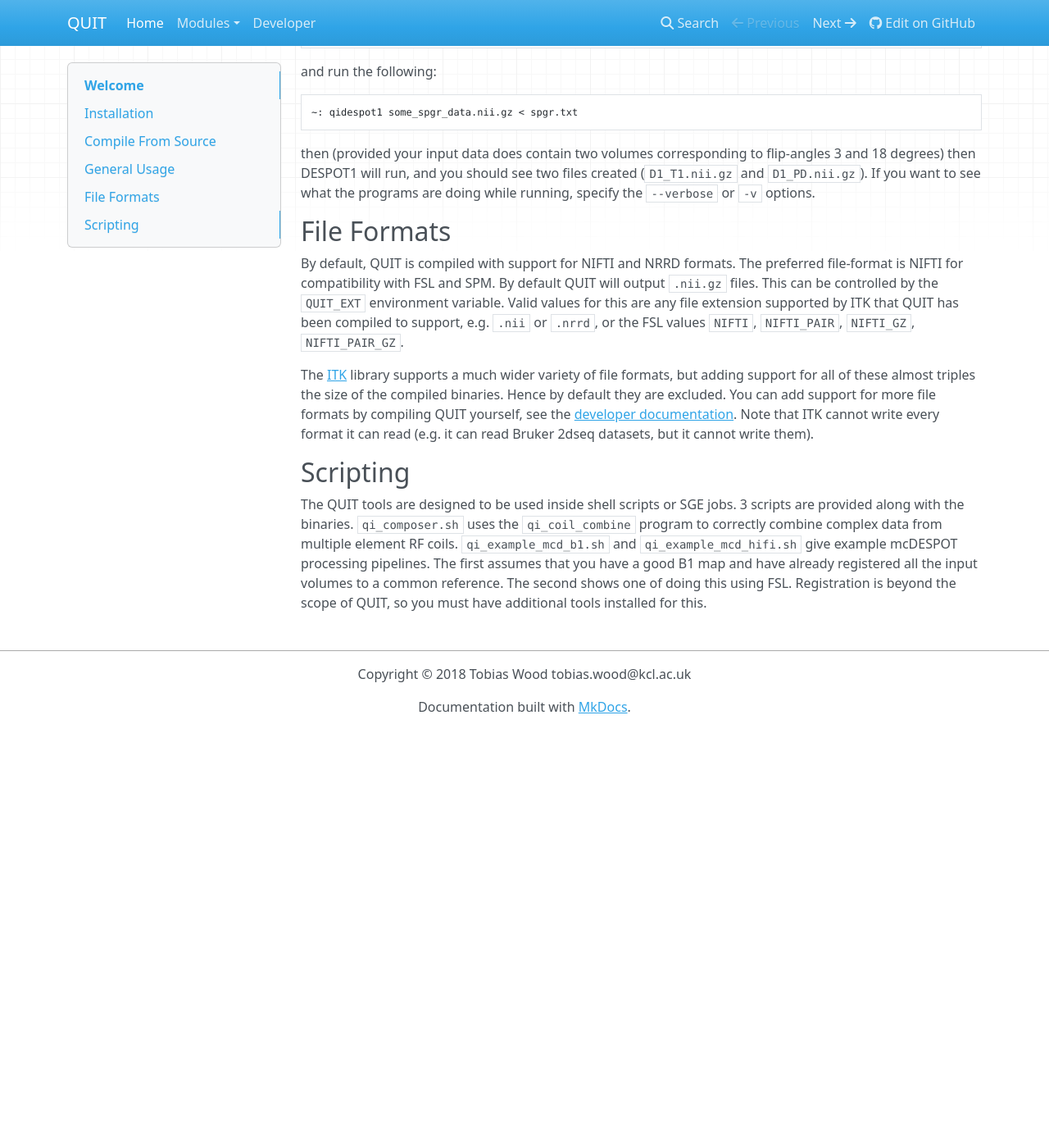
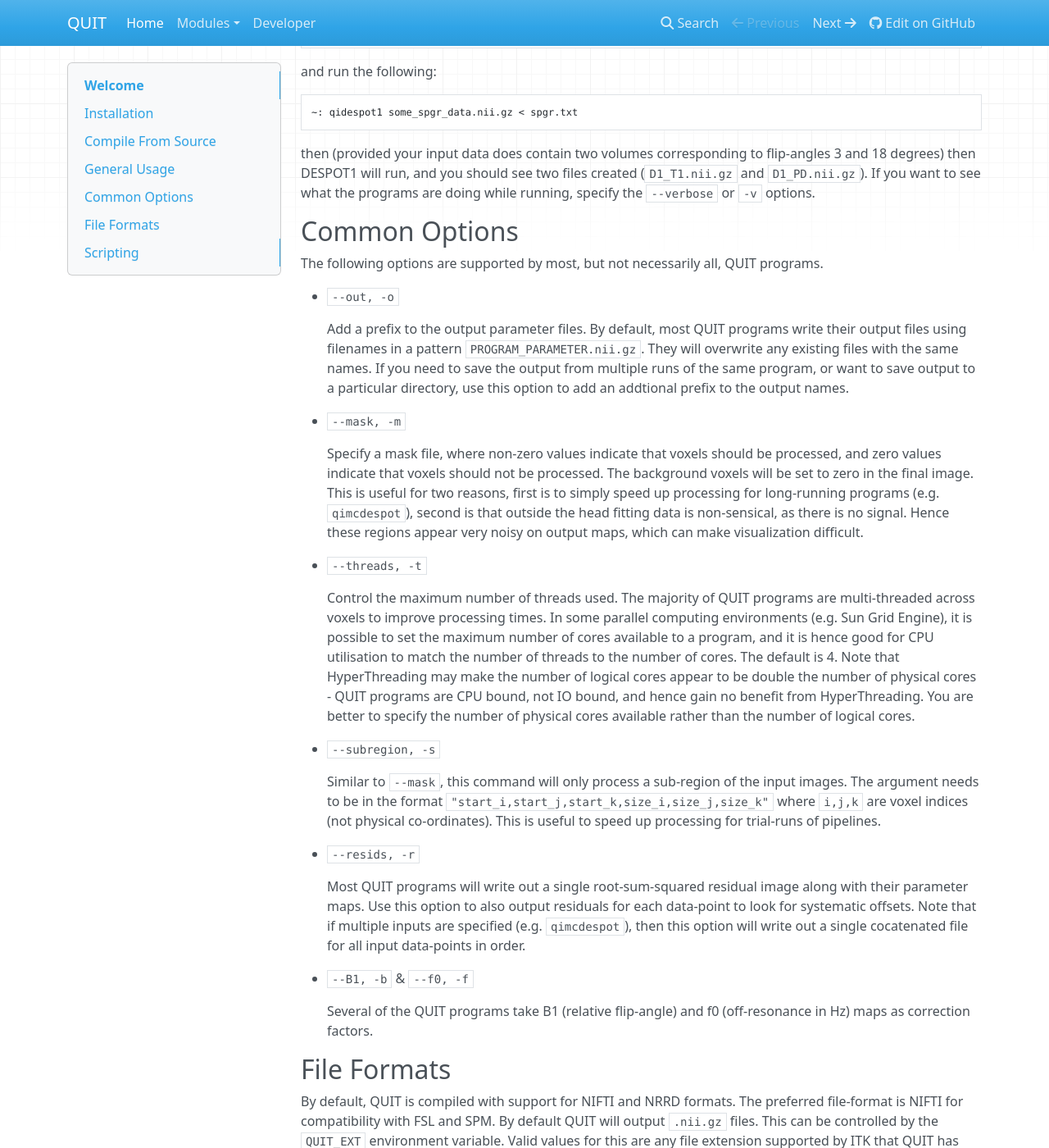
Before and after one commit to spinicist/QUIT, an MkDocs documentation site: the page built from Docs/index.md, in a window 1280 px wide and 1400 px high, scrolled down 2180 px. Shown: the whole window at 82% size. Built offline with MkDocs 1.6.1, drawn with Linux system fonts in a browser that asks for light colours; nearby versions of some CDN libraries; old or Windows-style settings are respelled for this version of MkDocs; before the commit the page ends 3070 px from its top, so only the background shows below that.

Commit message:
DOC: Added common options

```diff
--- a/Docs/index.md
+++ b/Docs/index.md
@@ -94,6 +94,34 @@ and run the following:
 
 then (provided your input data does contain two volumes corresponding to flip-angles 3 and 18 degrees) then DESPOT1 will run, and you should see two files created (`D1_T1.nii.gz` and `D1_PD.nii.gz`). If you want to see what the programs are doing while running, specify the `--verbose` or `-v` options.
 
+## Common Options
+
+The following options are supported by most, but not necessarily all, QUIT programs.
+
+* `--out, -o`
+
+    Add a prefix to the output parameter files. By default, most QUIT programs write their output files using filenames in a pattern `PROGRAM_PARAMETER.nii.gz`. They will overwrite any existing files with the same names. If you need to save the output from multiple runs of the same program, or want to save output to a particular directory, use this option to add an addtional prefix to the output names.
+
+* `--mask, -m`
+
+    Specify a mask file, where non-zero values indicate that voxels should be processed, and zero values indicate that voxels should not be processed. The background voxels will be set to zero in the final image. This is useful for two reasons, first is to simply speed up processing for long-running programs (e.g. `qimcdespot`), second is that outside the head fitting data is non-sensical, as there is no signal. Hence these regions appear very noisy on output maps, which can make visualization difficult.
+
+* `--threads, -t`
+
+    Control the maximum number of threads used. The majority of QUIT programs are multi-threaded across voxels to improve processing times. In some parallel computing environments (e.g. Sun Grid Engine), it is possible to set the maximum number of cores available to a program, and it is hence good for CPU utilisation to match the number of threads to the number of cores. The default is 4. Note that HyperThreading may make the number of logical cores appear to be double the number of physical cores - QUIT programs are CPU bound, not IO bound, and hence gain no benefit from HyperThreading. You are better to specify the number of physical cores available rather than the number of logical cores.
+
+* `--subregion, -s`
+
+    Similar to `--mask`, this command will only process a sub-region of the input images. The argument needs to be in the format `"start_i,start_j,start_k,size_i,size_j,size_k"` where `i,j,k` are voxel indices (not physical co-ordinates). This is useful to speed up processing for trial-runs of pipelines.
+
+* `--resids, -r`
+
+    Most QUIT programs will write out a single root-sum-squared residual image along with their parameter maps. Use this option to also output residuals for each data-point to look for systematic offsets. Note that if multiple inputs are specified (e.g. `qimcdespot`), then this option will write out a single cocatenated file for all input data-points in order.
+
+* `--B1, -b` & `--f0, -f`
+
+    Several of the QUIT programs take B1 (relative flip-angle) and f0 (off-resonance in Hz) maps as correction factors.
+
 ## File Formats
 
 By default, QUIT is compiled with support for NIFTI and NRRD formats. The preferred file-format is NIFTI for compatibility with FSL and SPM. By default QUIT will output `.nii.gz` files. This can be controlled by the `QUIT_EXT` environment variable. Valid values for this are any file extension supported by ITK that QUIT has been compiled to support, e.g. `.nii` or `.nrrd`, or the FSL values `NIFTI`, `NIFTI_PAIR`, `NIFTI_GZ`, `NIFTI_PAIR_GZ`.
```
